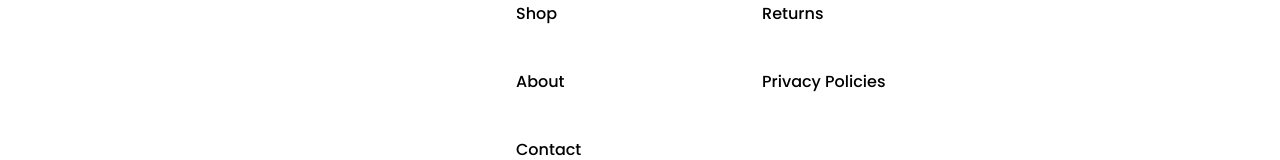
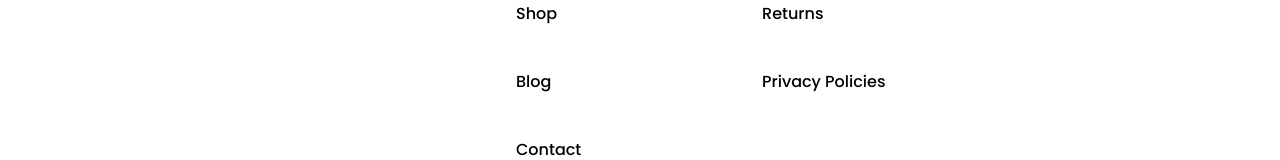
Before and after one commit to DrPrime01/furniro, a Next.js app: page / in a window 1280 px wide. Shown: the part 2936-3096 px from the top of the page. Built offline with nearby package versions, Linux system fonts and the light colour scheme.

Commit message:
update: replaced about with blog link in footer

```diff
--- a/components/Footer.tsx
+++ b/components/Footer.tsx
@@ -22,8 +22,8 @@ function Footer() {
               <Link href="/shop" className="text-black font-medium">
                 Shop
               </Link>
-              <Link href="/about" className="text-black font-medium">
-                About
+              <Link href="/blog" className="text-black font-medium">
+                Blog
               </Link>
               <Link href="/contact" className="text-black font-medium">
                 Contact
```
